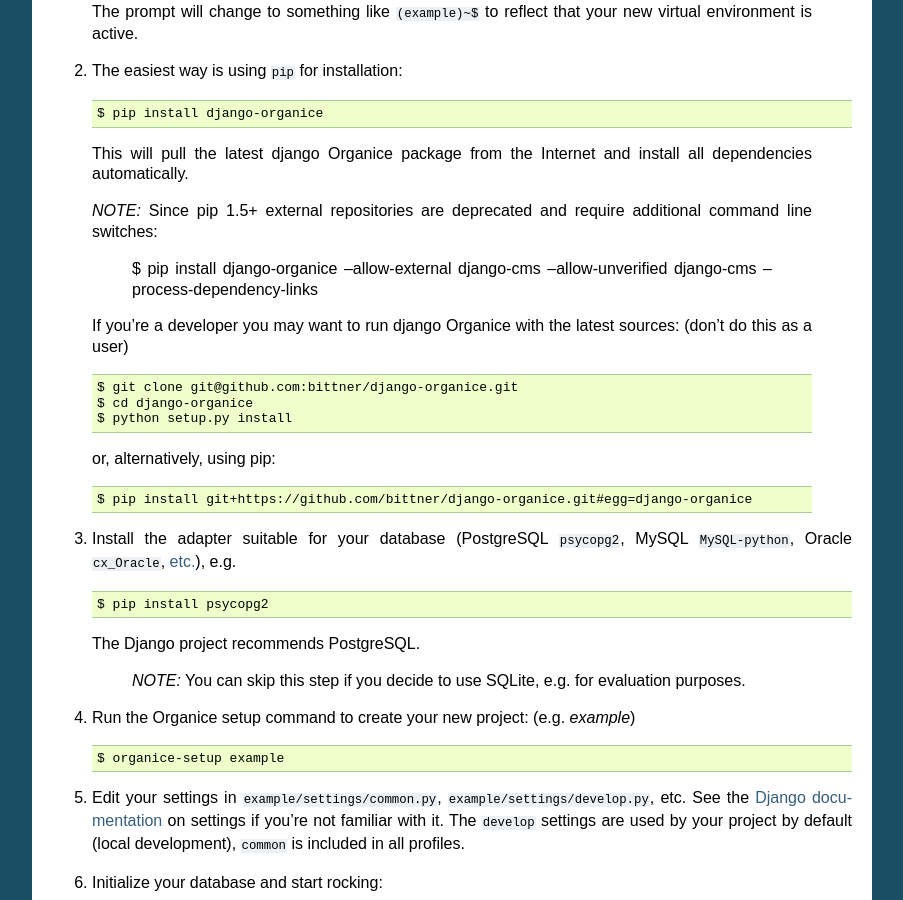
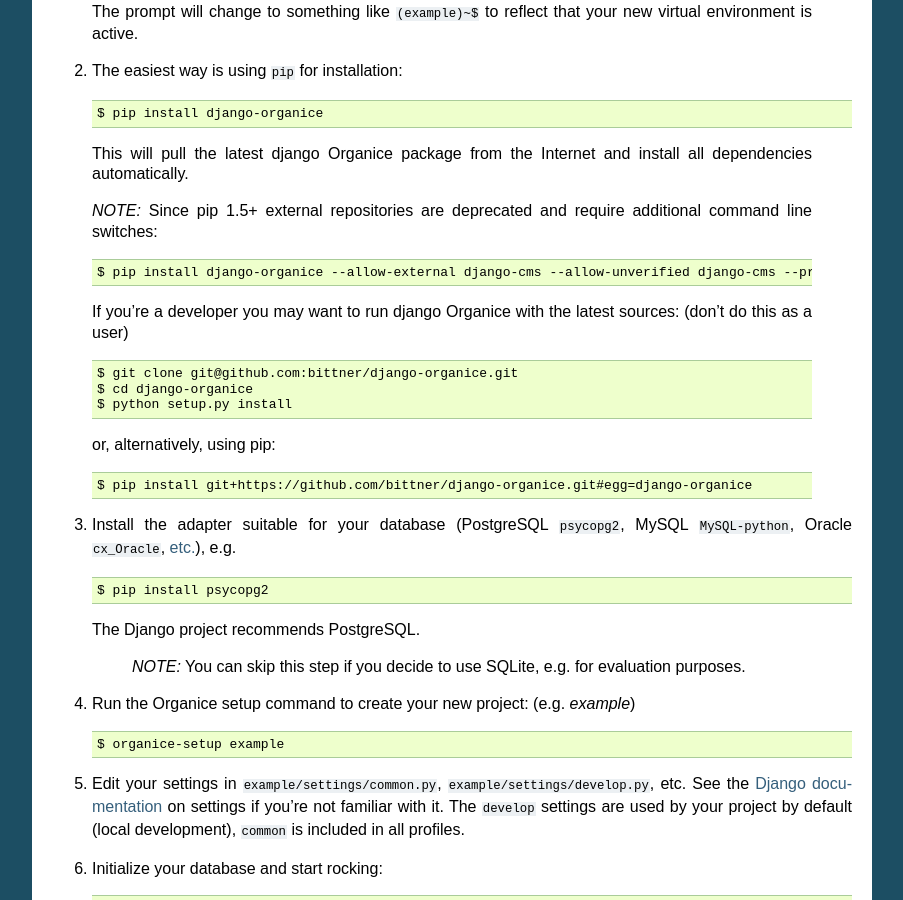
Before and after one commit to Organice/django-organice, a Sphinx documentation site: the page built from docs/installation.rst, in a window 1280 px wide and 900 px high, scrolled down 564 px. Shown: the whole window, without its empty margins (198-1101 px from the left). Built offline with Sphinx 7.4.7, drawn with Linux system fonts in a browser that asks for light colours.

Commit message:
Correction of code block formatting

```diff
--- a/docs/installation.rst
+++ b/docs/installation.rst
@@ -35,7 +35,7 @@
 
   This will pull the latest django Organice package from the Internet and install all dependencies automatically.
 
-  *NOTE:* Since pip 1.5+ external repositories are deprecated and require additional command line switches:
+  *NOTE:* Since pip 1.5+ external repositories are deprecated and require additional command line switches::
 
     $ pip install django-organice --allow-external django-cms --allow-unverified django-cms --process-dependency-links
 
```
